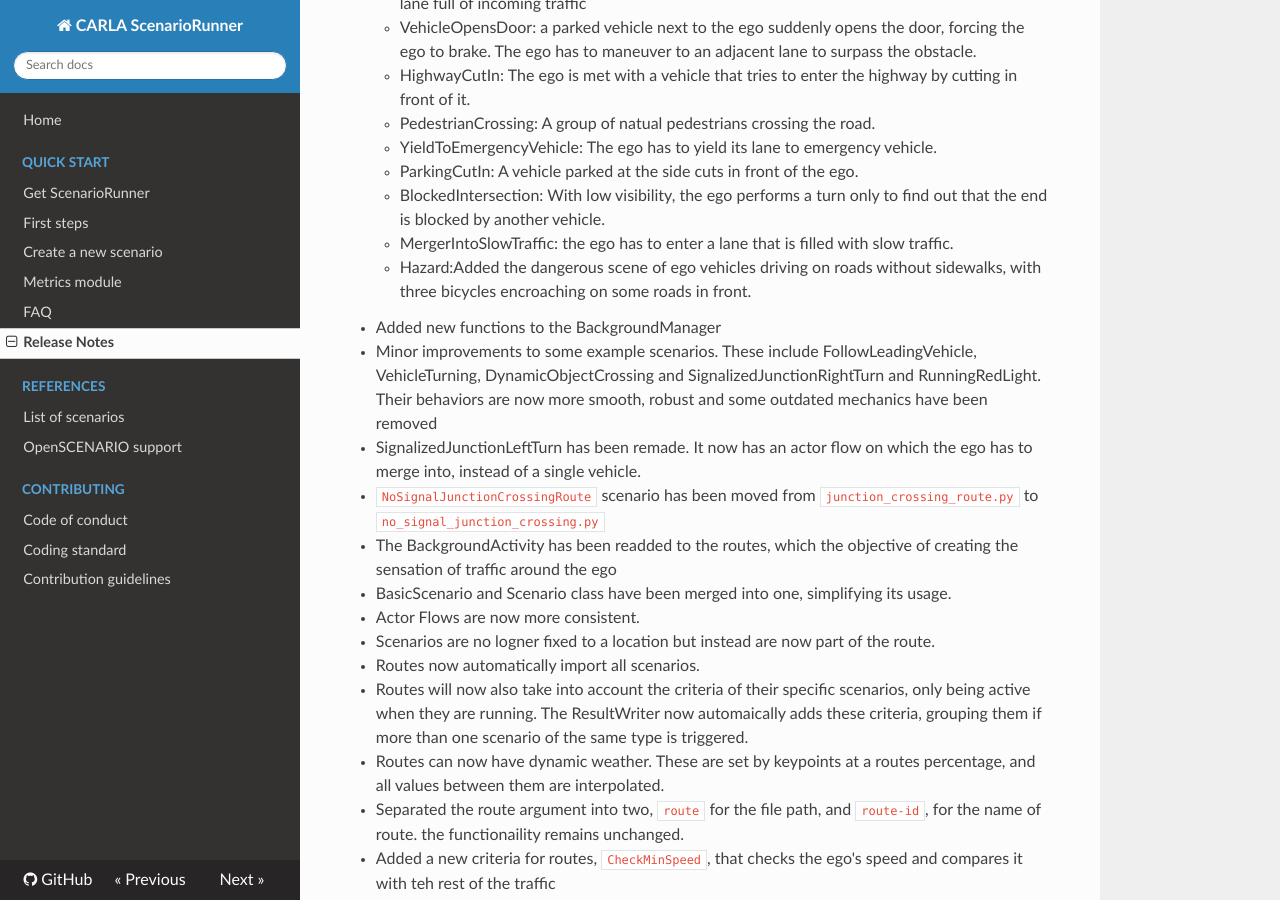
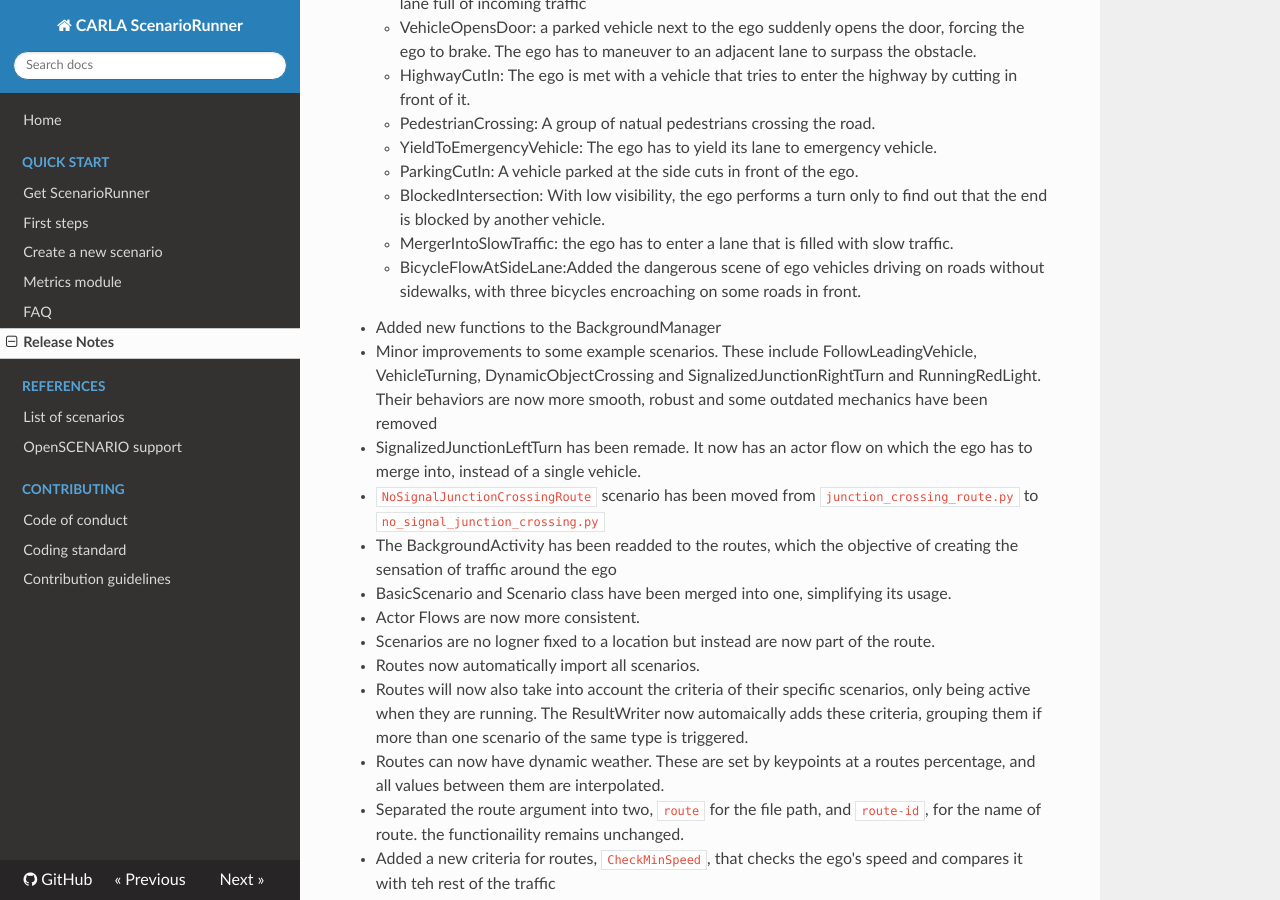
Before and after one commit to carla-simulator/scenario_runner, an MkDocs documentation site: the page built from Docs/CHANGELOG.md, in a window 1280 px wide and 900 px high, scrolled down 797 px. Built offline with MkDocs 1.6.1, drawn with Linux system fonts in a browser that asks for light colours; nearby versions of some CDN libraries.

Commit message:
Update CHANGELOG.md

```diff
--- a/Docs/CHANGELOG.md
+++ b/Docs/CHANGELOG.md
@@ -28,7 +28,7 @@
     - ParkingCutIn: A vehicle parked at the side cuts in front of the ego.
     - BlockedIntersection: With low visibility, the ego performs a turn only to find out that the end is blocked by another vehicle.
     - MergerIntoSlowTraffic: the ego has to enter a lane that is filled with slow traffic.
-    - Hazard:Added the dangerous scene of ego vehicles driving on roads without sidewalks, with three bicycles encroaching on some roads in front.
+    - BicycleFlowAtSideLane:Added the dangerous scene of ego vehicles driving on roads without sidewalks, with three bicycles encroaching on some roads in front.
 * Added new functions to the BackgroundManager
 * Minor improvements to some example scenarios. These include FollowLeadingVehicle, VehicleTurning, DynamicObjectCrossing and SignalizedJunctionRightTurn and RunningRedLight. Their behaviors are now more smooth, robust and some outdated mechanics have been removed
 * SignalizedJunctionLeftTurn has been remade. It now has an actor flow on which the ego has to merge into, instead of a single vehicle.
```
